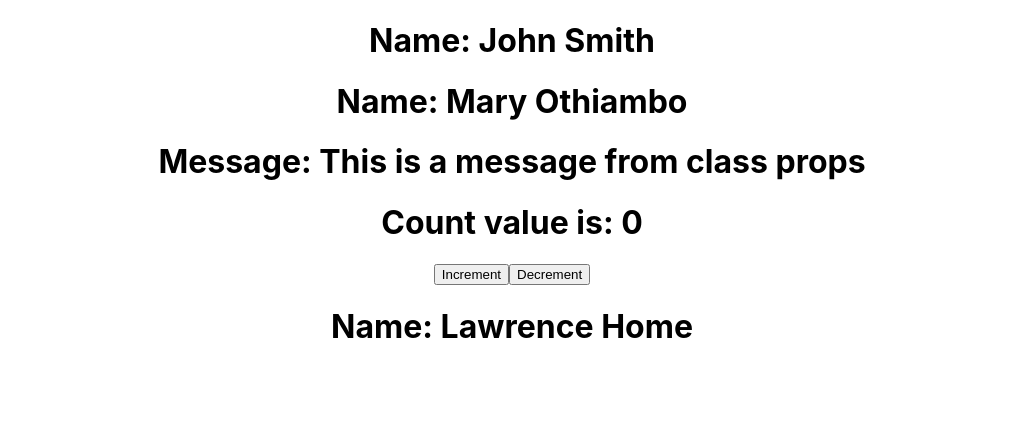
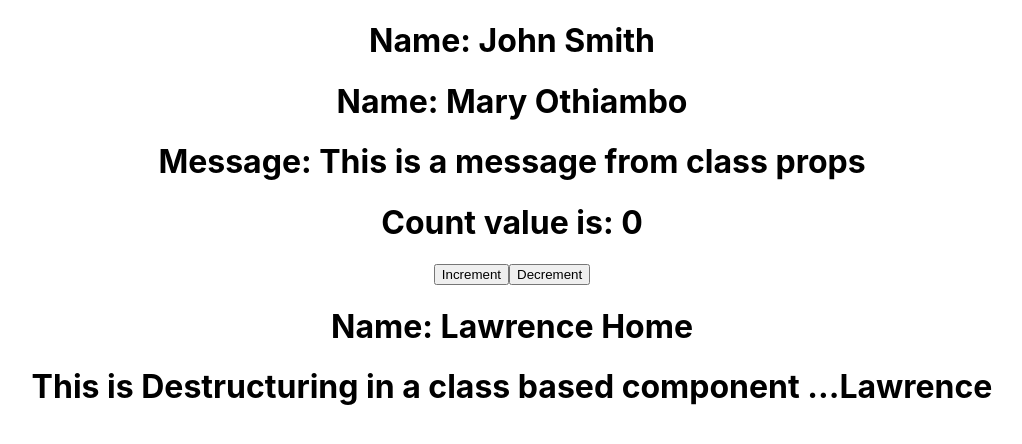
Before and after one commit to Ramas-21/react_tutorial, a React (Create React App) app: page / in a window 1280 px wide. Shown: the top 444 px of the page, without its empty margins (128-1150 px from the left). Built offline with nearby package versions, Linux system fonts and the light colour scheme.

Commit message:
Destructuring in a class based component

```diff
--- a/src/App.js
+++ b/src/App.js
@@ -3,6 +3,7 @@ import Profile from './components/Profile';
 import Message from './components/Message';
 import Counter from './components/Counter';
 import Destructuring from './components/Destructuring';
+import Destructuring2 from './components/Destructuring2';
 function App() {
   return (
     <div className="App">
@@ -11,6 +12,7 @@ function App() {
       <Message messageContent = "This is a message from class props"></Message>
       <Counter></Counter>
       <Destructuring name = "Lawrence" lastName = "Home"></Destructuring>
+      <Destructuring2 name = "...Lawrence"></Destructuring2>
     </div>
   );
 }
--- /dev/null
+++ b/src/components/Destructuring2.js
@@ -0,0 +1,9 @@
+import { Component } from "react";
+
+class Destructuring2 extends Component{
+    render(){
+        const {name} = this.props;
+        return <h1>This is Destructuring in a class based component {name}</h1>
+    }
+}
+export default Destructuring2;
```
